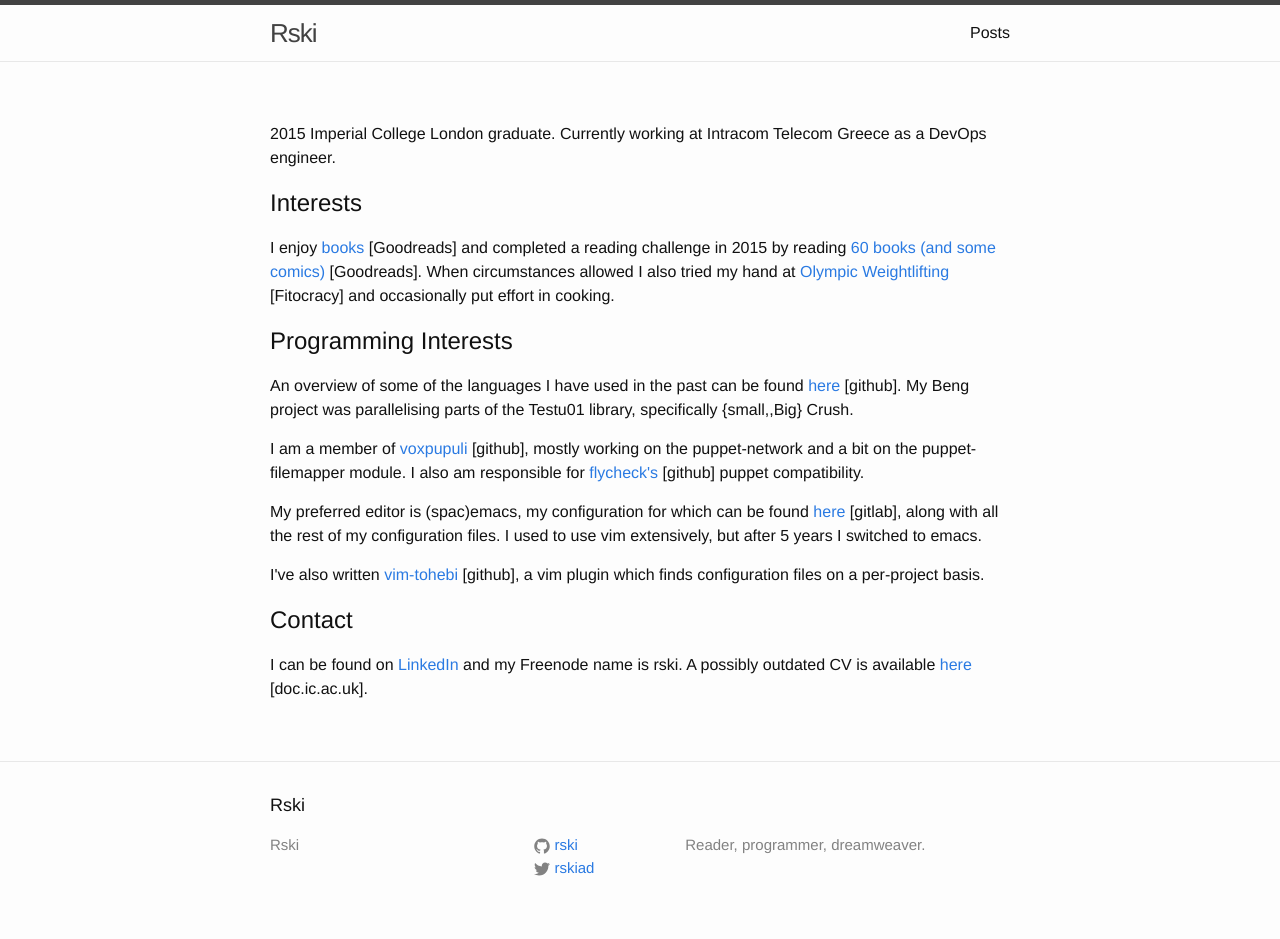
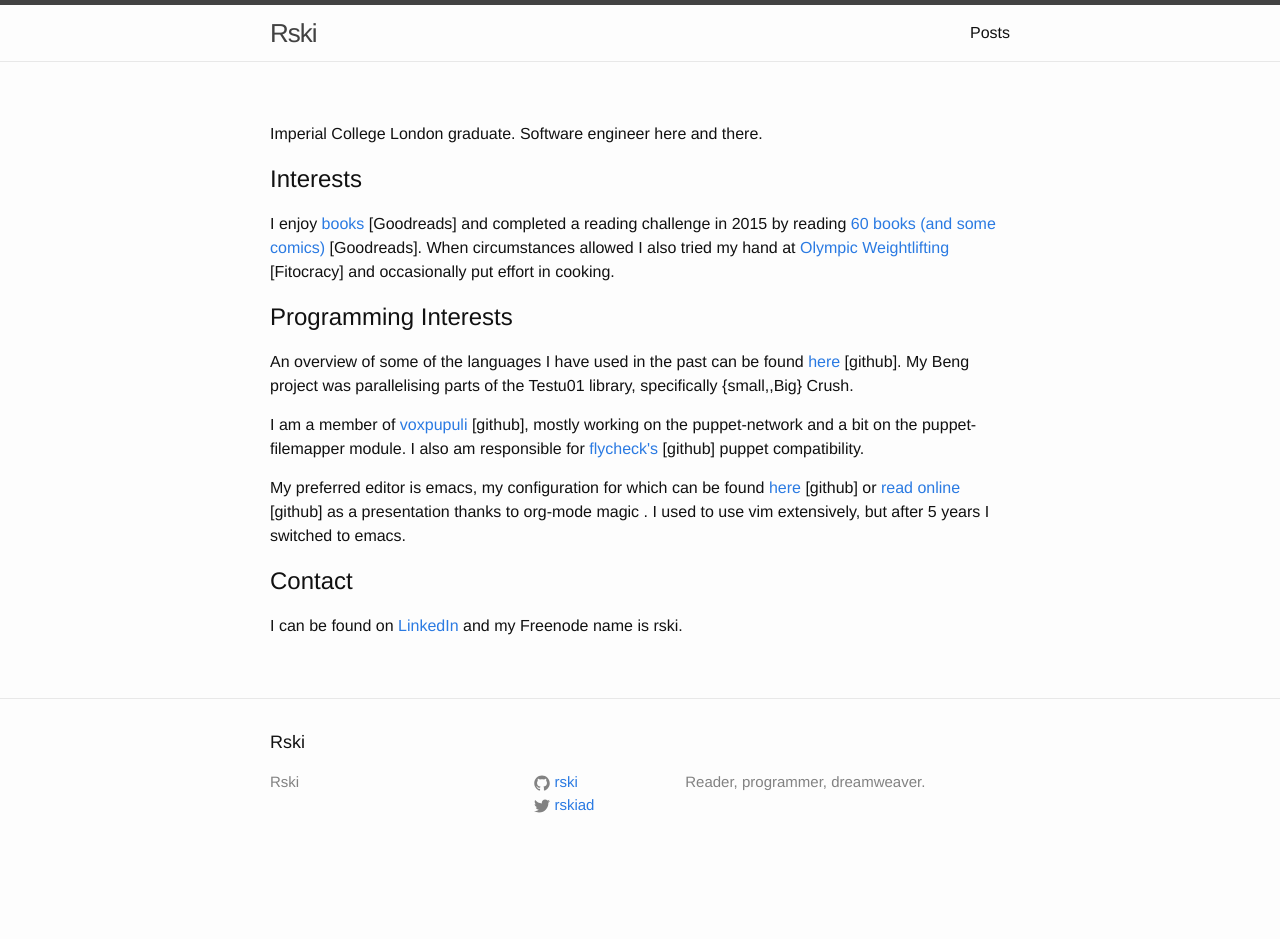
Before and after one commit to rski/rski.github.io, a Jekyll site: the page built from index.html, in a window 1280 px wide. Built offline with Jekyll 4.4.1, drawn with Linux system fonts in a browser that asks for light colours; after the commit the page ends 900 px from its top, so only the background shows below that.

Commit message:
Update landing page a bit

```diff
--- a/index.html
+++ b/index.html
@@ -5,7 +5,7 @@
 
 <div class="home">
 
-  <p>2015 Imperial College London graduate. Currently working at Intracom Telecom Greece as a DevOps engineer.</p>
+  <p>Imperial College London graduate. Software engineer here and there.</p>
 
   <h1>Interests</h1>
   <p>I enjoy <a href=https://www.goodreads.com/user/show/22642100-rom>books</a> [Goodreads] and completed a reading challenge in 2015 by reading <a href=https://www.goodreads.com/user_challenges/2925698> 60 books (and some comics)</a> [Goodreads]. When circumstances allowed I also tried my hand at <a href=https://fitocracy.com/profile/rski>Olympic Weightlifting</a> [Fitocracy] and occasionally put effort in cooking.</p>
@@ -13,10 +13,9 @@
   <h1>Programming Interests</h1>
   <p>An overview of some of the languages I have used in the past can be found <a href=http://resume.github.io/?rski>here</a> [github]. My Beng project was parallelising parts of the Testu01 library, specifically {small,,Big} Crush.</p>
   <p>I am a member of <a href="http://www.github.com/voxpupuli">voxpupuli</a> [github], mostly working on the puppet-network and a bit on the puppet-filemapper module. I also am responsible for <a href="https://github.com/flycheck/flycheck">flycheck's</a> [github] puppet compatibility.</p>
-  <p>My preferred editor is (spac)emacs, my configuration for which can be found <a href="https://gitlab.com/rski/dotfiles">here</a> [gitlab], along with all the rest of my configuration files. I used to use vim extensively, but after 5 years I switched to emacs.</p>
-  <p>I've also written <a href=https://github.com/rski/vim-tohebi>vim-tohebi</a> [github], a vim plugin which finds configuration files on a per-project basis.</p>
+  <p>My preferred editor is emacs, my configuration for which can be found <a href="https://github.com/rski/.emacs.d">here</a> [github] or <a href="https://rski.github.io/.emacs.d">read online</a> [github] as a presentation thanks to org-mode magic . I used to use vim extensively, but after 5 years I switched to emacs.</p>
 
   <h1>Contact</h1>
-  <p>I can be found on <a href=http://www.linkedin.com/in/rskiad>LinkedIn</a> and my Freenode name is rski. A possibly outdated CV is available <a href=http://www.doc.ic.ac.uk/~rs3011/RskiCV.pdf>here</a> [doc.ic.ac.uk].</p>
+  <p>I can be found on <a href=http://www.linkedin.com/in/rskiad>LinkedIn</a> and my Freenode name is rski.</p>
 
 </div>
```
